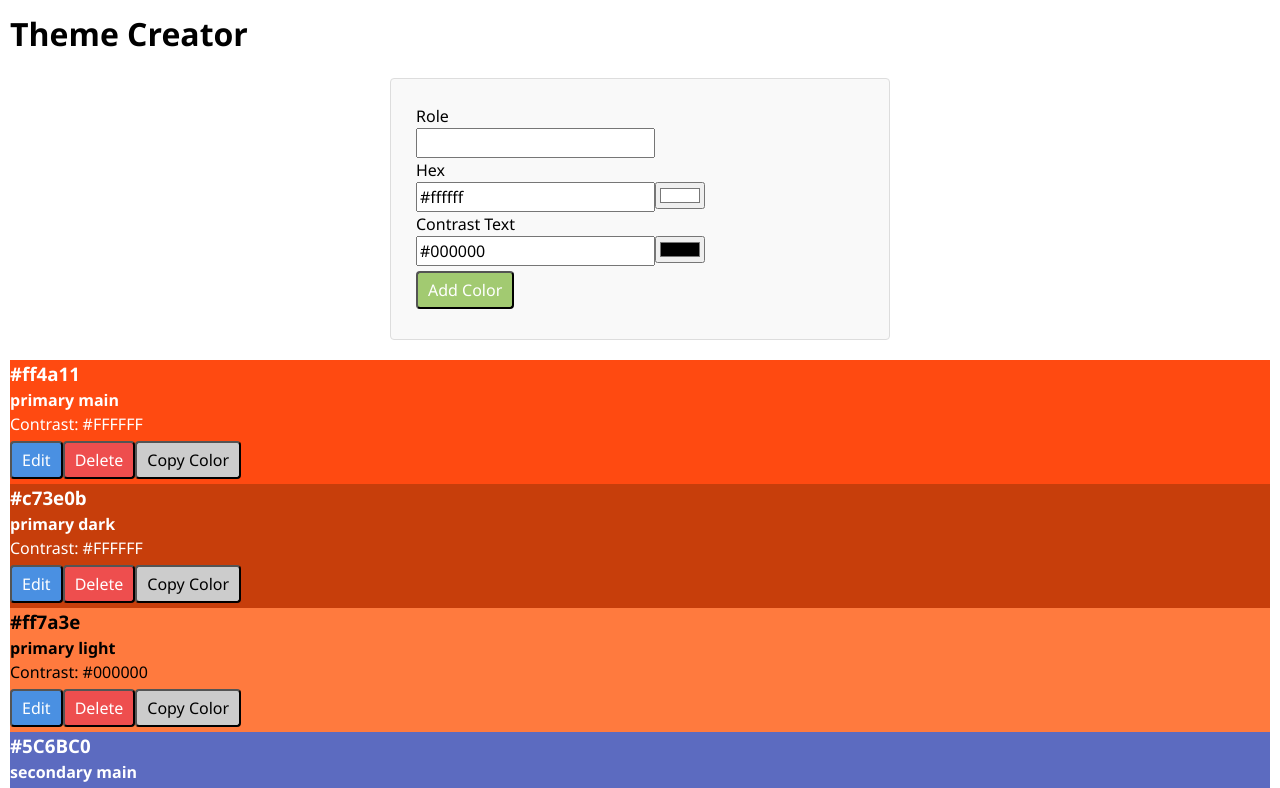
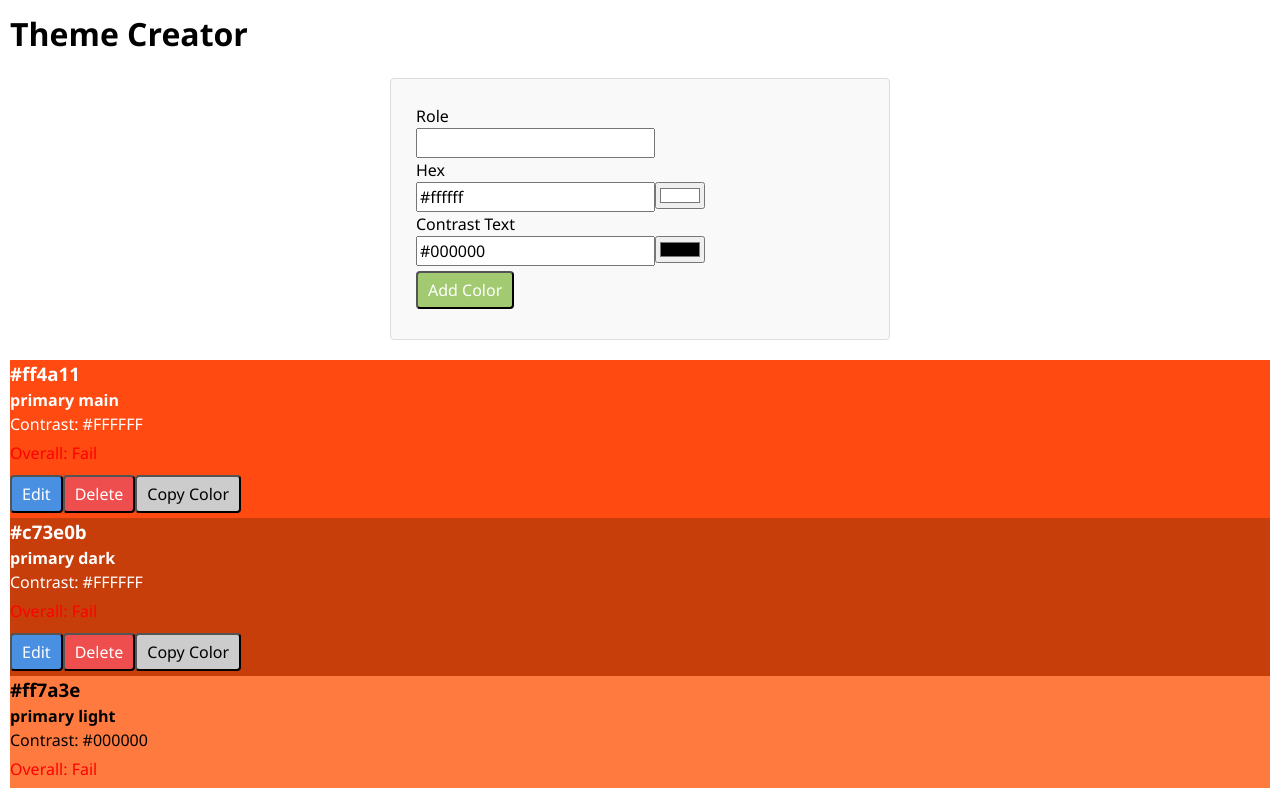
Before and after one commit to mexxlon/recap-project-4-color-theme-creator-app, a React (Vite) app: page / in a window 1280 px wide. Shown: the top 788 px of the page. Built offline with nearby package versions, Linux system fonts and the light colour scheme; no server answers.

Commit message:
first try contrastchecker component

```diff
--- a/src/Components/Color/Color.jsx
+++ b/src/Components/Color/Color.jsx
@@ -1,5 +1,6 @@
 import styled from "styled-components";
 import CopyToClipboard from "../CopyToClipboard/CopyToClipboard";
+import ContrastChecker from "../ContrastChecker/ContrastChecker";
 
 const EditButton = styled.button`
   margin: 5px auto;
@@ -32,15 +33,15 @@ const DeleteButton = styled.button`
 export default function Color({ color, onDelete, onEdit }) {
   return (
     <div
-      className="color-card"
       style={{
         background: color.hex,
         color: color.contrastText,
       }}
     >
-      <h3 className="color-card-headline">{color.hex}</h3>
+      <h3>{color.hex}</h3>
       <h4>{color.role}</h4>
       <p>Contrast: {color.contrastText}</p>
+      <ContrastChecker hex={color.hex} contrastText={color.contrastText} />
       <div>
         <EditButton onClick={() => onEdit(color.id)}>Edit</EditButton>
         <DeleteButton onClick={() => onDelete(color.id)}>Delete</DeleteButton>
--- /dev/null
+++ b/src/Components/ContrastChecker/ContrastChecker.jsx
@@ -0,0 +1,52 @@
+import { useState, useEffect } from "react";
+import styled from "styled-components";
+
+const ResultParagraph = styled.p`
+  margin: 5px 0;
+  color: ${(props) => (props.valid ? "green" : "red")};
+`;
+
+const ContrastChecker = ({ hex, contrastText }) => {
+  const [results, setResults] = useState(null);
+  const [loading, setLoading] = useState(false);
+  useEffect(() => {
+    const checkContrastRatio = async () => {
+      if (hex && contrastText) {
+        setLoading(true);
+        try {
+          const response = await fetch(
+            "https://www.aremycolorsaccessible.com/api/are-they",
+            {
+              mode: "cors",
+              method: "POST",
+              body: JSON.stringify({ colors: [hex, contrastText] }),
+              headers: {
+                "Content-Type": "application/json",
+              },
+            }
+          );
+          const data = await response.json();
+          setResults(data);
+        } catch (error) {
+          setResults({ Overall: "Fail", Contrast: "Error" });
+        } finally {
+          setLoading(false);
+        }
+      }
+    };
+
+    checkContrastRatio();
+  }, [hex, contrastText]);
+
+  if (results) {
+    return (
+      <ResultParagraph valid={results.Overall === "Yup"}>
+        Overall: {results.Overall}
+      </ResultParagraph>
+    );
+  }
+
+  return null;
+};
+
+export default ContrastChecker;
```
